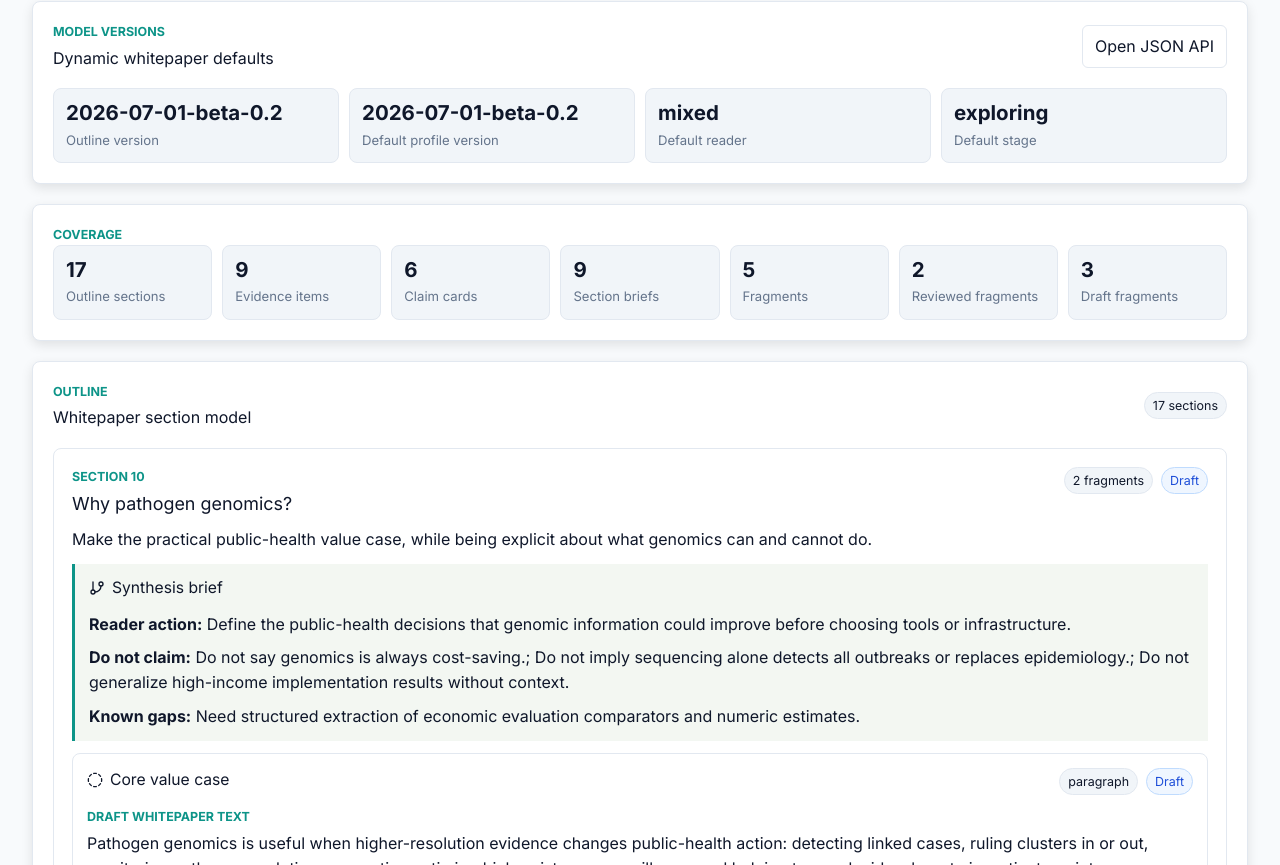
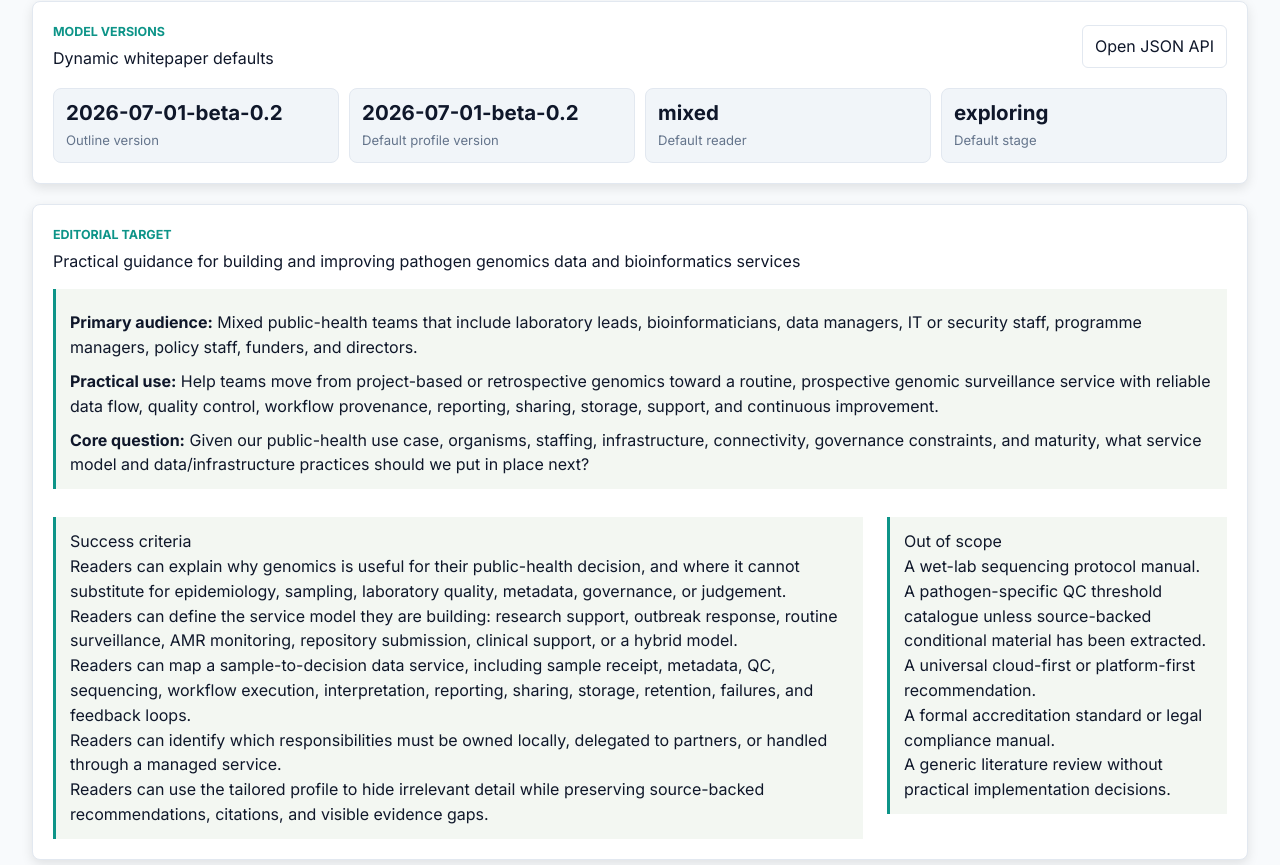
Before and after one commit to happykhan/pathogen-genomics-guidance-kb, a Next.js app: page /backstage in a window 1280 px wide. Shown: the part 315-1180 px from the top of the page. Built offline with nearby package versions, Linux system fonts and the light colour scheme.

Commit message:
Add explicit whitepaper target

```diff
--- a/scripts/validate-content.mjs
+++ b/scripts/validate-content.mjs
@@ -41,8 +41,9 @@ function loadResources() {
 
 function loadWhitepaperOutline() {
   const source = read("src/data/whitepaperOutline.ts")
-    .replace(/import type \{ WhitepaperOutlineSection \} from "\.\.\/types\/editorial";\n\n/, "")
+    .replace(/^import[\s\S]*?;\n\n?/gm, "")
     .replace(/export const whitepaperOutlineVersion = .*;\n\n/, "")
+    .replace(/export const whitepaperTarget: WhitepaperTarget =/, "const whitepaperTarget =")
     .replace(/export const whitepaperOutline: WhitepaperOutlineSection\[] =/, "const whitepaperOutline =")
     .replace(/;\s*$/, ";\nreturn whitepaperOutline;");
   return Function(source)();
--- a/src/app/api/editorial/route.ts
+++ b/src/app/api/editorial/route.ts
@@ -7,7 +7,7 @@ import {
   sectionSynthesisBriefs,
   whitepaperFragments,
 } from "../../../data/editorialContent";
-import { whitepaperOutline, whitepaperOutlineVersion } from "../../../data/whitepaperOutline";
+import { whitepaperOutline, whitepaperOutlineVersion, whitepaperTarget } from "../../../data/whitepaperOutline";
 
 export const dynamic = "force-static";
 
@@ -19,6 +19,7 @@ export function GET() {
     defaultProfileVersion,
     defaultProfile,
     whitepaperOutlineVersion,
+    whitepaperTarget,
     whitepaperOutline,
     evidenceItems,
     evidenceClaimCards,
--- a/src/app/backstage/page.tsx
+++ b/src/app/backstage/page.tsx
@@ -9,7 +9,7 @@ import {
 } from "../../data/editorialContent";
 import { defaultProfile, defaultProfileVersion } from "../../data/defaultProfile";
 import { sources } from "../../data/sources";
-import { whitepaperOutline, whitepaperOutlineVersion } from "../../data/whitepaperOutline";
+import { whitepaperOutline, whitepaperOutlineVersion, whitepaperTarget } from "../../data/whitepaperOutline";
 import type { EditorialReviewStatus } from "../../types/editorial";
 
 export const metadata = {
@@ -82,6 +82,42 @@ export default function BackstagePage() {
             <div>
               <strong>{defaultProfile.stage}</strong>
               <span>Default stage</span>
+            </div>
+          </div>
+        </div>
+      </section>
+
+      <section className="panel">
+        <div className="panel-body">
+          <p className="eyebrow">Editorial Target</p>
+          <h2 style={{ margin: "4px 0 0" }}>{whitepaperTarget.title}</h2>
+          <div className="backstage-brief" style={{ marginTop: 16 }}>
+            <p>
+              <strong>Primary audience:</strong> {whitepaperTarget.primaryAudience}
+            </p>
+            <p>
+              <strong>Practical use:</strong> {whitepaperTarget.practicalUse}
+            </p>
+            <p>
+              <strong>Core question:</strong> {whitepaperTarget.coreQuestion}
+            </p>
+          </div>
+          <div className="grid-two" style={{ marginTop: 16 }}>
+            <div className="backstage-brief">
+              <h3>Success criteria</h3>
+              <ul>
+                {whitepaperTarget.successCriteria.map((criterion) => (
+                  <li key={criterion}>{criterion}</li>
+                ))}
+              </ul>
+            </div>
+            <div className="backstage-brief">
+              <h3>Out of scope</h3>
+              <ul>
+                {whitepaperTarget.outOfScope.map((item) => (
+                  <li key={item}>{item}</li>
+                ))}
+              </ul>
             </div>
           </div>
         </div>
--- a/src/data/whitepaperOutline.ts
+++ b/src/data/whitepaperOutline.ts
@@ -1,6 +1,30 @@
-import type { WhitepaperOutlineSection } from "../types/editorial";
+import type { WhitepaperOutlineSection, WhitepaperTarget } from "../types/editorial";
 
 export const whitepaperOutlineVersion = "2026-07-01-beta-0.2";
+
+export const whitepaperTarget: WhitepaperTarget = {
+  title: "Practical guidance for building and improving pathogen genomics data and bioinformatics services",
+  primaryAudience:
+    "Mixed public-health teams that include laboratory leads, bioinformaticians, data managers, IT or security staff, programme managers, policy staff, funders, and directors.",
+  practicalUse:
+    "Help teams move from project-based or retrospective genomics toward a routine, prospective genomic surveillance service with reliable data flow, quality control, workflow provenance, reporting, sharing, storage, support, and continuous improvement.",
+  coreQuestion:
+    "Given our public-health use case, organisms, staffing, infrastructure, connectivity, governance constraints, and maturity, what service model and data/infrastructure practices should we put in place next?",
+  successCriteria: [
+    "Readers can explain why genomics is useful for their public-health decision, and where it cannot substitute for epidemiology, sampling, laboratory quality, metadata, governance, or judgement.",
+    "Readers can define the service model they are building: research support, outbreak response, routine surveillance, AMR monitoring, repository submission, clinical support, or a hybrid model.",
+    "Readers can map a sample-to-decision data service, including sample receipt, metadata, QC, sequencing, workflow execution, interpretation, reporting, sharing, storage, retention, failures, and feedback loops.",
+    "Readers can identify which responsibilities must be owned locally, delegated to partners, or handled through a managed service.",
+    "Readers can use the tailored profile to hide irrelevant detail while preserving source-backed recommendations, citations, and visible evidence gaps.",
+  ],
+  outOfScope: [
+    "A wet-lab sequencing protocol manual.",
+    "A pathogen-specific QC threshold catalogue unless source-backed conditional material has been extracted.",
+    "A universal cloud-first or platform-first recommendation.",
+    "A formal accreditation standard or legal compliance manual.",
+    "A generic literature review without practical implementation decisions.",
+  ],
+};
 
 export const whitepaperOutline: WhitepaperOutlineSection[] = [
   {
```
Also changed, not shown: src/types/editorial.ts (+9 -0 lines), 2 other files (tests, documents, lock files or other folders).
